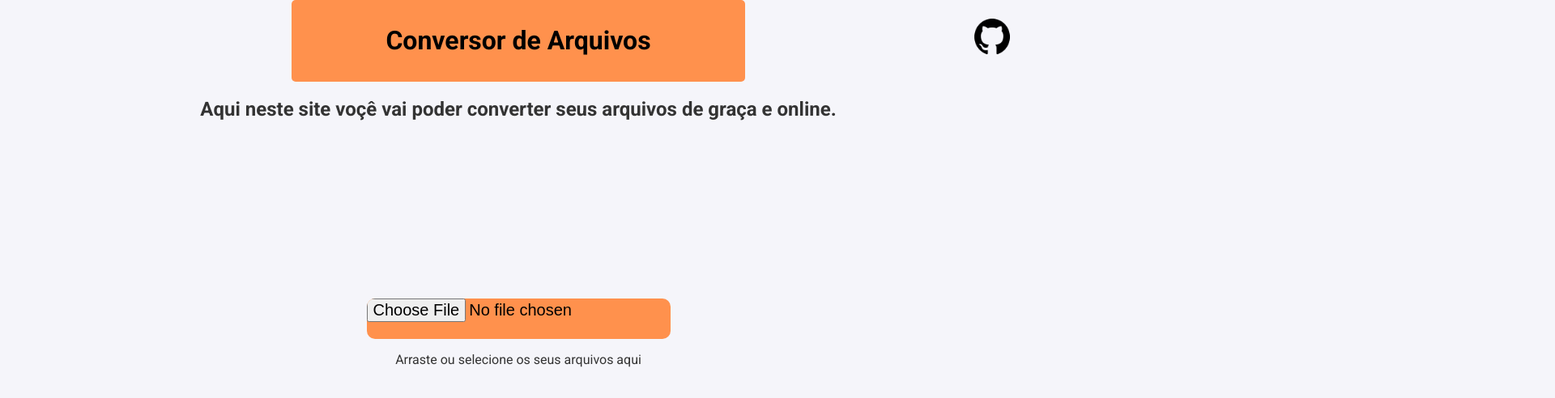
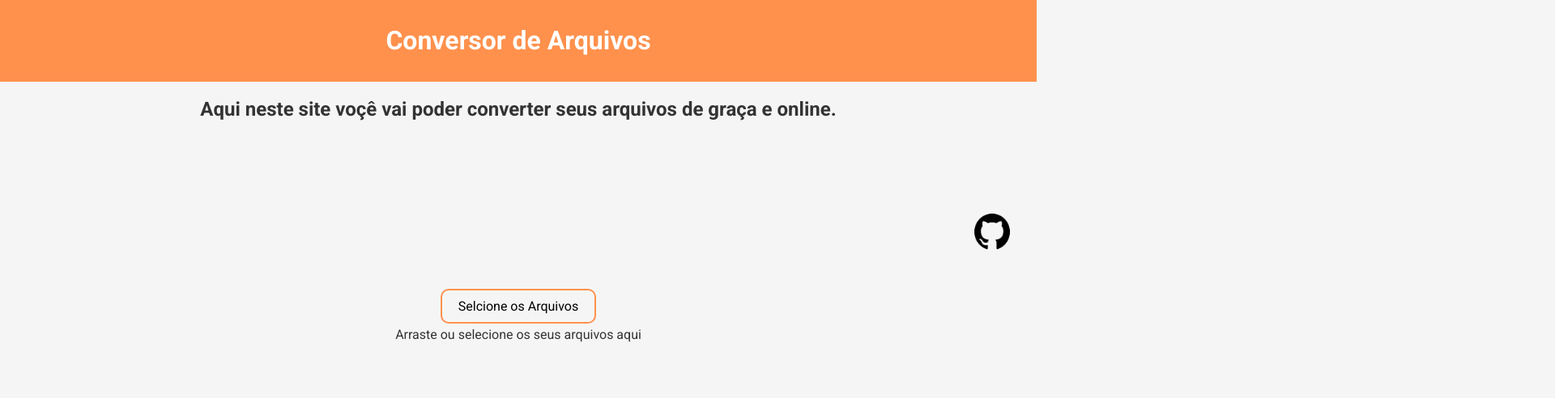
Before and after one commit to Felipe0192/site_arquivos, a plain HTML site: page index.html in a window 1280 px wide. Shown: the top 492 px of the page at 81% size, 1920 px wide, since content can reach past the window. Drawn offline with Linux system fonts and the light colour scheme.

Commit message:
troquei o botao pelo inpu file

```diff
--- a/index.html
+++ b/index.html
@@ -9,13 +9,19 @@
 </head>
 <body>
 
-    <div id = "titulo"><h1>Conversor de Arquivos</h1></div>
+    <div id = "titulo">
+        <h1>Conversor de Arquivos</h1>
+    </div>
+    <!--TEM que ser desse jeito pq é clean code kkkk, mas to com preguica faço dps-->
 
     <h2 id= "subtitulo">Aqui neste site voçê vai poder converter seus arquivos de graça e online. </h2>
 
 
-    <div id = "div-button"><input id ="button-principal" name="arquivo" type="file" title="Faça o upload">
-        <p id="explicacao">Arraste ou selecione os seus arquivos aqui</p></div>
+    <div id = "div-button">
+        <label for="button-principal" class="button">Selcione os Arquivos</label><!--é dai que vai vir tudo, e vai usar a mesma classe pra estilizar os dois no css-->
+        <input id ="button-principal" type="file" title="Faça o upload" class="button">
+        <p id="explicacao">Arraste ou selecione os seus arquivos aqui</p>
+    </div>
 
     <!-- resumindo tu adiciona o id ou a
      classe, o id é o nome é unico e a classe é uma familia isso
--- a/styles.css
+++ b/styles.css
@@ -9,7 +9,7 @@ e vou usar no body pq ai nao precisa ficar alterando pq é fonte padrao do siste
 
 body{
 
-    background-color: #f5f5fa;
+    background-color: whitesmoke;
     font-family: 'Roboto', Arial, sans-serif;
     margin: 0; /*isso faz que fique sem aquele espco sobrando*/
 
@@ -20,16 +20,14 @@ body{
     padding-top: 10px;      /* para cima*/
     padding-right: 30px;    /* para direita*/
     padding-bottom: 10px; /*para baixo*/
-    padding-left: 30px;    /* para esquerda*/
-    max-width: 500px; /*esse poe um limite maximo da largura*/
-    margin: auto;     /*ele centraliza nao especificamente o texto mas tudo*/
+    padding-left: 30px;    /* para esquerda*/ /*esse poe um limite maximo da largura*/
+    margin: auto;     /*Isso é a margem, mas ele tb centraliza ai da pra mexer*/
     background-color: #ff914d;
-    border-radius: 5px;
 }
 
 h1 {
     text-align: center;
-    color: black;
+    color: white;
 }
 /* vamo prr tu conecta essa prr no head do html
  agora vou centralizar o botao */
@@ -46,16 +44,8 @@ h1 {
 
 }
 
-#button-principal {
-    color: #000;
-    border-radius: 10px; /*arredonda a borda pq radiu é raio a ai redondo,etc...*/
-    width: 375px;
-    height: 50px;
-    font-size: medium;
-    background-color: #ff914d;
-    font-size: 20px;
+/*tirei as coisas do botton principal pq deixou de existir agora é um input file*/
 
-}
 /* assim tu seleciona pelo # é o id
 para selecionar pela classe uam o "." ai pode usar os dois tb */
 
@@ -81,9 +71,9 @@ para selecionar pela classe uam o "." ai pode usar os dois tb */
  pq a div é o generico e trocar a cor da div nao segnifica nada pro button*/
 
 #github{
-    position: relative;
+    position: absolute;
     left: 1200px;
-    bottom: 250px;
+    bottom: 485px;
            /*esse margin ele organiza essa div meio que padronizado aos modelos de site*/
 
 }
@@ -100,3 +90,20 @@ para selecionar pela classe uam o "." ai pode usar os dois tb */
     color: #333333;
 
 }
+
+#button-principal{
+
+    display: none; /*por isso que fica decente esse diplay padrao é horrivel*/
+}
+
+.button{
+
+    padding-top: 10px;
+    padding-left: 20px;
+    padding-right: 20px;
+    padding-bottom: 10px;
+    border-radius: 10px;
+    border: solid #ff914d 2px;
+    text-align: center;
+
+}
```
